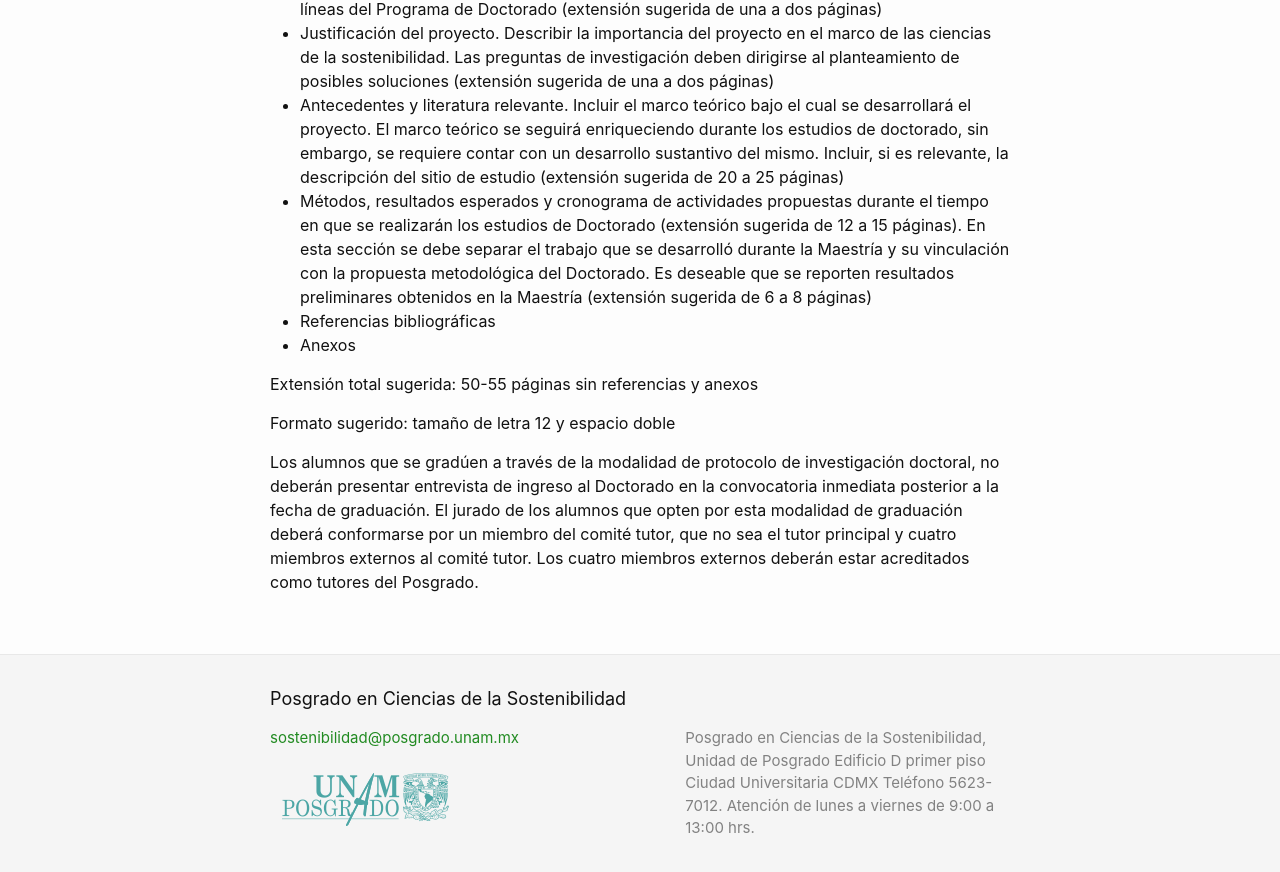
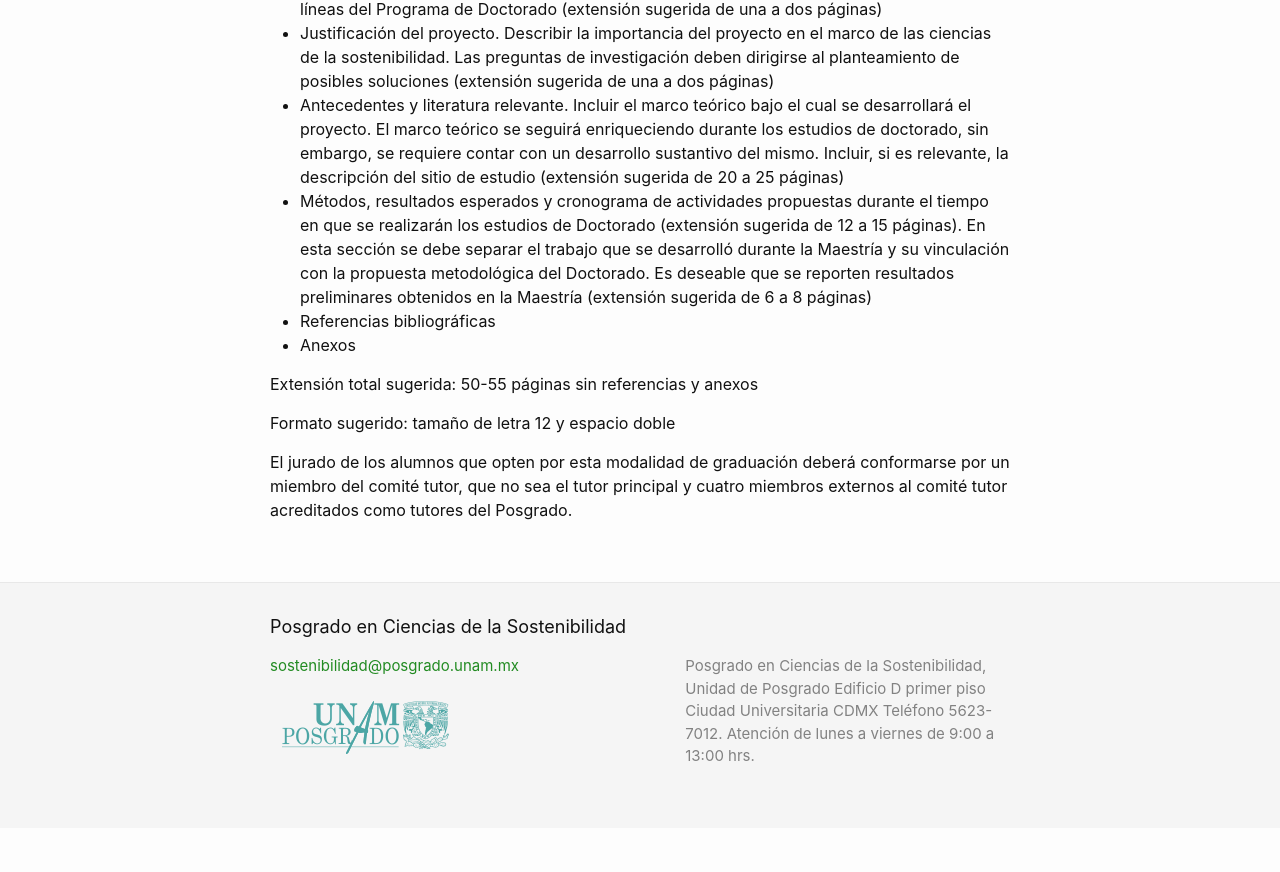
Before and after one commit to pcs-unam/pcs-unam.github.io, a Jekyll site: the page built from maestria/modalidades_graduacion.md, in a window 1280 px wide and 900 px high, scrolled down 1668 px. Shown: the top 872 px of the window. Built offline with Jekyll 4.4.1, drawn with Linux system fonts in a browser that asks for light colours; after the commit the page ends 2496 px from its top, so only the background shows below that.

Commit message:
Por acuerdo del Comité Académico se eliminó la posibilidad de no hacer entrevista graduándose por la modalidad de protocolo

```diff
--- a/maestria/modalidades_graduacion.md
+++ b/maestria/modalidades_graduacion.md
@@ -113,11 +113,4 @@ Extensión total sugerida: 50-55 páginas sin referencias y anexos
 
 Formato sugerido: tamaño de letra 12 y espacio doble
 
-Los alumnos que se gradúen a través de la modalidad de protocolo de
-investigación doctoral, no deberán presentar entrevista de ingreso al
-Doctorado en la convocatoria inmediata posterior a la fecha de
-graduación. El jurado de los alumnos que opten por esta modalidad de
-graduación deberá conformarse por un miembro del comité tutor, que no
-sea el tutor principal y cuatro miembros externos al comité tutor. Los
-cuatro miembros externos deberán estar acreditados como tutores del
-Posgrado.
+El jurado de los alumnos que opten por esta modalidad de graduación deberá conformarse por un miembro del comité tutor, que no sea el tutor principal y cuatro miembros externos al comité tutor acreditados como tutores del Posgrado.
```
